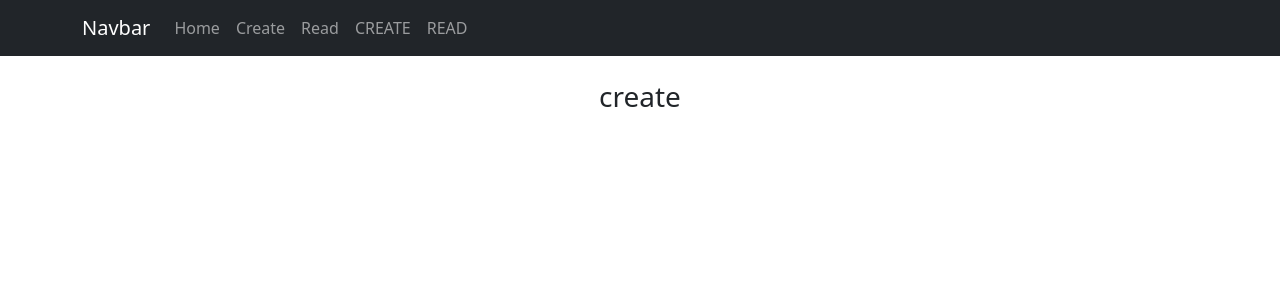
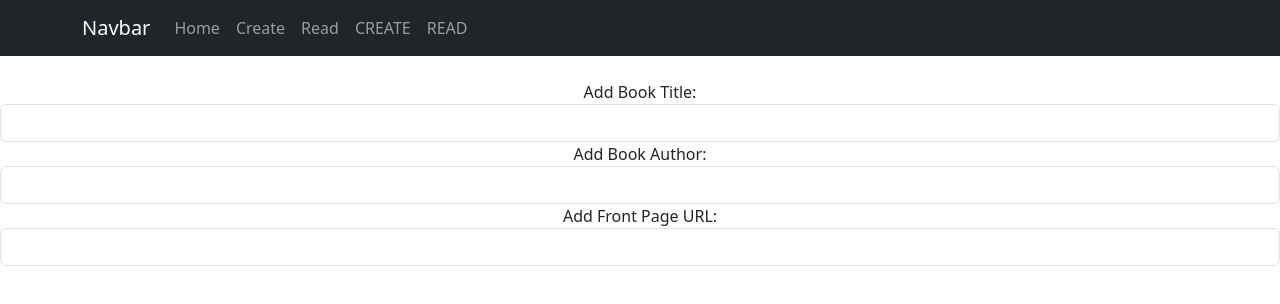
Before and after one commit to lawesome1444/DRAQ_Lab10, a React (Create React App) app: page /create1 in a window 1280 px wide. Shown: the top 304 px of the page. Built offline with nearby package versions, Linux system fonts and the light colour scheme.

Commit message:
Added user book info input to create.js

```diff
--- a/src/components/create.js
+++ b/src/components/create.js
@@ -1,8 +1,45 @@
+import { useState } from "react";
+
 function Create(){
+    const [title, setTitle] = useState('');
+    const [author, setAuthor] = useState('');
+    const [frontURL, setFrontURl] = useState('');
+
     //Created along with the read component. Yet to be used.
     return(
         <div>
-            <h3>create</h3>
+            <form>
+                {/* Title */}
+                <div className="form-group">
+                    <label>Add Book Title: </label>
+                    {/* Book title creation field */}
+                    <input type="text"
+                        className="form-control"
+                        value={title}
+                        onChange={(e) => { setTitle(e.target.value) }}
+                    />
+                </div>
+                {/* Author */}
+                <div className="form-group">
+                    <label>Add Book Author: </label>
+                    {/* Book title creation field */}
+                    <input type="text"
+                        className="form-control"
+                        value={author}
+                        onChange={(e) => { setTitle(e.target.value) }}
+                    />
+                </div>
+                {/* URL */}
+                <div className="form-group">
+                    <label>Add Front Page URL: </label>
+                    {/* Book title creation field */}
+                    <input type="text"
+                        className="form-control"
+                        value={frontURL}
+                        onChange={(e) => { setTitle(e.target.value) }}
+                    />
+                </div>
+            </form>
         </div>
     );
 }
```
